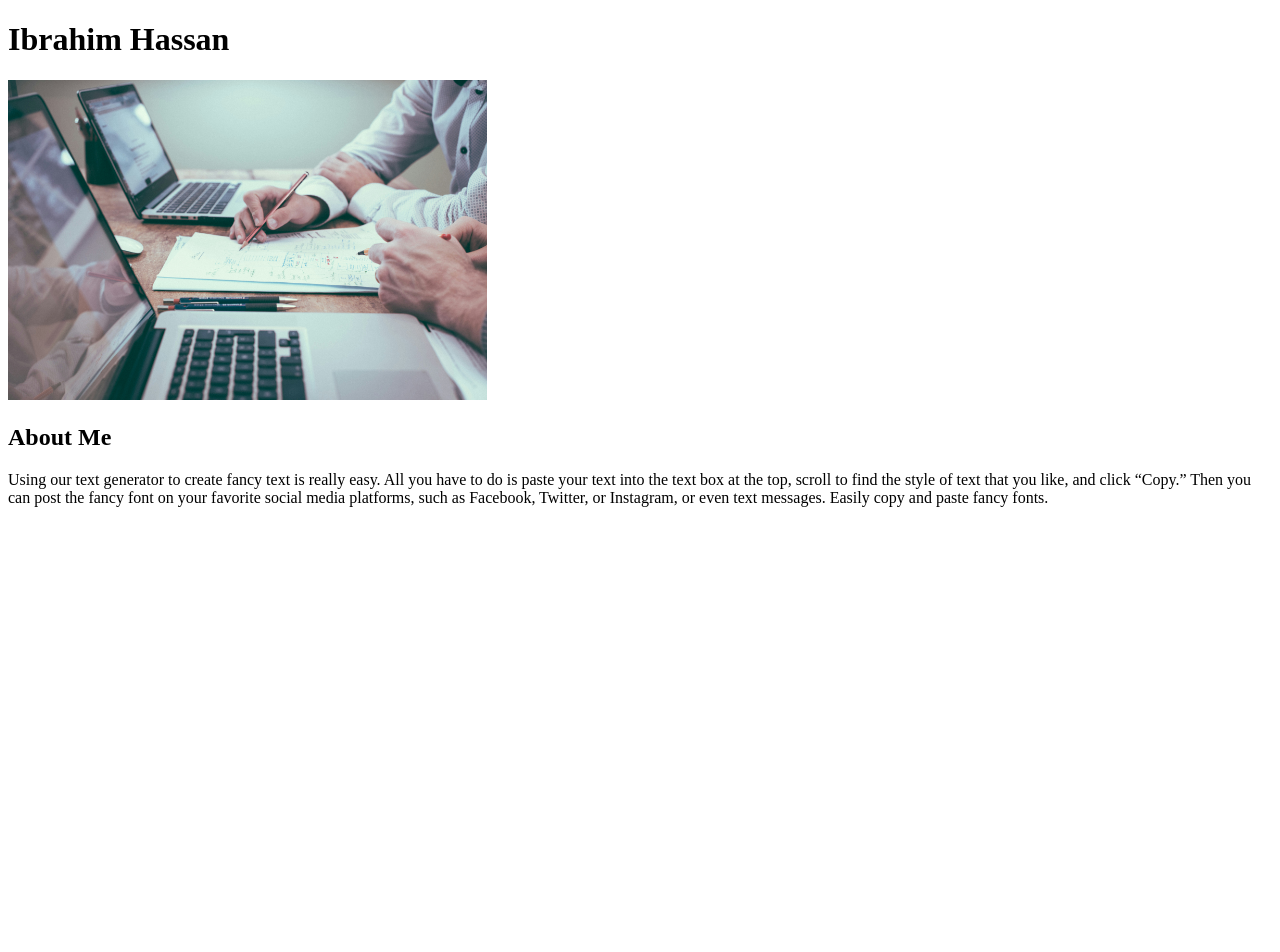
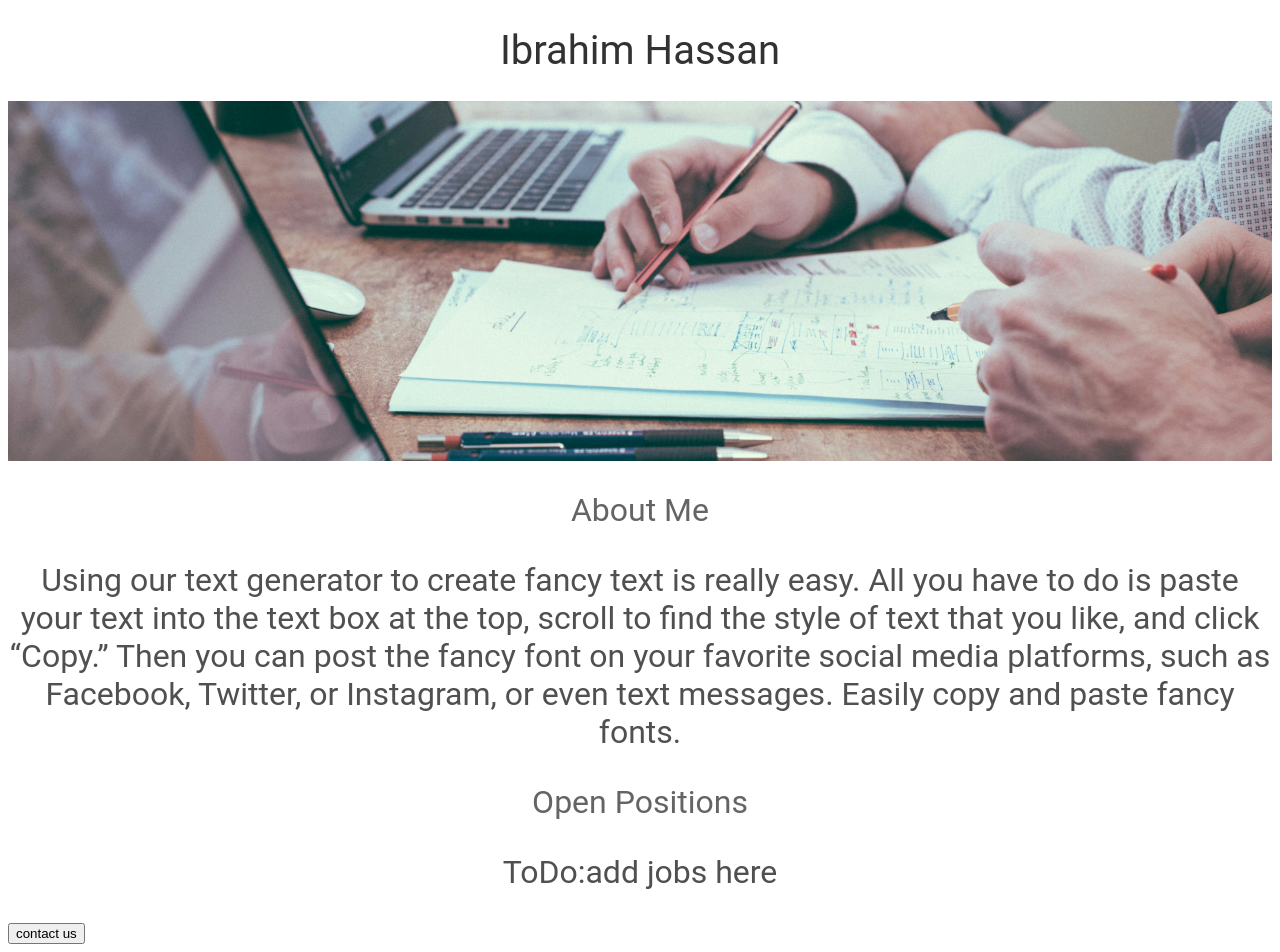
Before and after one commit to coder-1975/ibrahim-hassan-website, a Flask app: page / in a window 1280 px wide. Before the commit the page ends 507 px from the top, so only its background shows below. Run offline with Flask 3, Linux system fonts and the light colour scheme.

Commit message:
Add CSS  to style home page

```diff
--- a/templates/home.html
+++ b/templates/home.html
@@ -2,13 +2,49 @@
 <html>
   <head>
     <title>Ibrahim Hassan</title>
+    <style>
+      #container{
+
+      }
+      h1{
+        font-size:40px;
+        font-family:Roboto;
+        font-weight:normal;
+        color: rgb(50, 50, 50);
+        text-align:center;
+      }
+      h2{
+        font-size:32px;
+        font-family:Roboto;
+        font-weight:normal;
+        color: rgb(100, 100, 100);
+        text-align:center;
+      }
+      p{
+        font-size:32px;
+        font-family:Roboto;
+        font-weight:normal;
+        color: rgb(80, 80, 80);
+        text-align:center;
+      }
+      #bannar{
+        width: 100%;
+        height:360px;
+        object-fit:cover;
+      }
+    </style>
   </head>
   <body>
-    <h1>Ibrahim Hassan</h1>
-   <img src="https://89b2a67e-9af0-43d2-8431-0ecbf1faf551-00-7ftqeijcibll.riker.replit.dev/static/bannar.jpg"  alt="bannar" border="0" height="320">
-    <h2>About Me</h2>
-    <p>
-      Using our text generator to create fancy text is really easy. All you have to do is paste your text into the text box at the top, scroll to find the style of text that you like, and click “Copy.” Then you can post the fancy font on your favorite social media platforms, such as Facebook, Twitter, or Instagram, or even text messages. Easily copy and paste fancy fonts.
-    </p>
+    <div id="container">
+      <h1>Ibrahim Hassan</h1>
+       <img id="bannar" src="https://89b2a67e-9af0-43d2-8431-0ecbf1faf551-00-7ftqeijcibll.riker.replit.dev/static/bannar.jpg"  alt="bannar" border="0" height="320">
+        <h2>About Me</h2>
+        <p>
+          Using our text generator to create fancy text is really easy. All you have to do is paste your text into the text box at the top, scroll to find the style of text that you like, and click “Copy.” Then you can post the fancy font on your favorite social media platforms, such as Facebook, Twitter, or Instagram, or even text messages. Easily copy and paste fancy fonts.
+        </p>
+        <h2>Open Positions</h2>
+        <p>ToDo:add jobs here</p>
+        <button>contact us</button>
+    </div>
   </body>
 </html>
```
